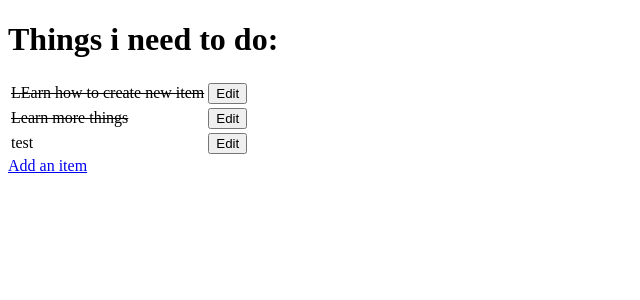
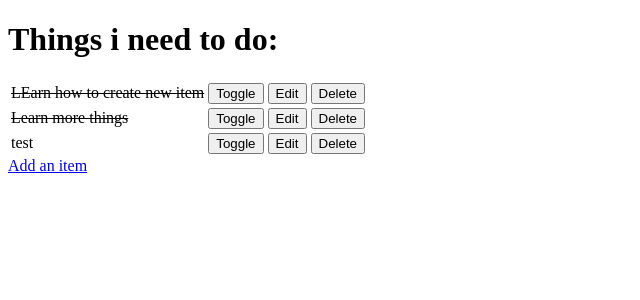
Before and after one commit to eric-blake/fsf-hello-django, a Django app: page / in a window 1280 px wide. Shown: the top 300 px of the page, without its empty margins (0-640 px from the left). Run offline with Django 3.2, Linux system fonts and the light colour scheme; data comes from the database, SQL or seed files in the repository; both versions use the stored data as it was after the commit.

Commit message:
Add toggle and delete functionality

```diff
--- a/django_todo/urls.py
+++ b/django_todo/urls.py
@@ -15,11 +15,13 @@ Including another URLconf
 """
 from django.contrib import admin
 from django.urls import path
-from todo.views import get_todo_list, add_item, edit_item
+from todo import views
 
 urlpatterns = [
     path('admin/', admin.site.urls),
-    path('', get_todo_list, name='get_todo_list'),
-    path('add/', add_item, name='add'),
-    path('edit/<item_id>', edit_item, name='edit')
+    path('', views.get_todo_list, name='get_todo_list'),
+    path('add/', views.add_item, name='add'),
+    path('edit/<item_id>', views.edit_item, name='edit'),
+    path('toggle/<item_id>', views.toggle_item, name='toggle'),
+    path('delete/<item_id>', views.delete_item, name='delete'),
 ]
--- a/todo/templates/todo/todo_list.html
+++ b/todo/templates/todo/todo_list.html
@@ -18,13 +18,27 @@
         {% else %}
         <td>{{item.name}}</td>
         {% endif %}
-        <td><a href="/edit/{{ item.id }}">
+        <td>
+            <a href="/toggle/{{ item.id }}">
+            <button>Toggle</button>
+        </a>
+    </td>
+
+    <td><a href="/edit/{{ item.id }}">
             <button>Edit</button>
-        </a></td>
-      </tr>
-      {% empty %}
-      <tr>
-        <td>You have nothing to do</td>
+        </a>
+    </td>
+
+    <td>
+        <a href="/delete/{{ item.id }}">
+            <button>Delete</button>
+        </a>
+    </td>
+
+    </tr>
+    {% empty %}
+        <tr>
+      <td>You have nothing to do</td>
       </tr>
       {% endfor %}
     </table>
--- a/todo/views.py
+++ b/todo/views.py
@@ -37,3 +37,16 @@ def edit_item(request, item_id):
         'form': form
     }
     return render(request, 'todo/edit_item.html', context)
+
+
+def toggle_item(request, item_id):
+    item = get_object_or_404(Item, id=item_id)
+    item.done = not item.done
+    item.save()
+    return redirect('get_todo_list')
+
+
+def delete_item(request, item_id):
+    item = get_object_or_404(Item, id=item_id)
+    item.delete()
+    return redirect('get_todo_list')
```
Also changed, not shown: db.sqlite3.
